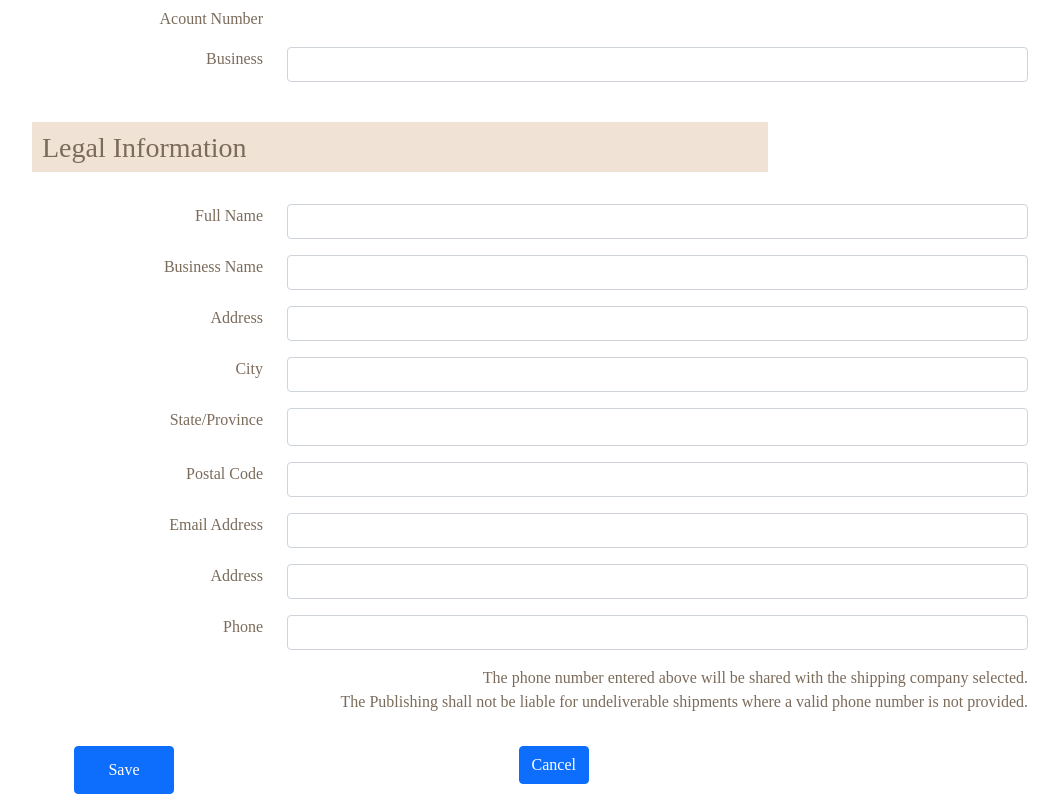
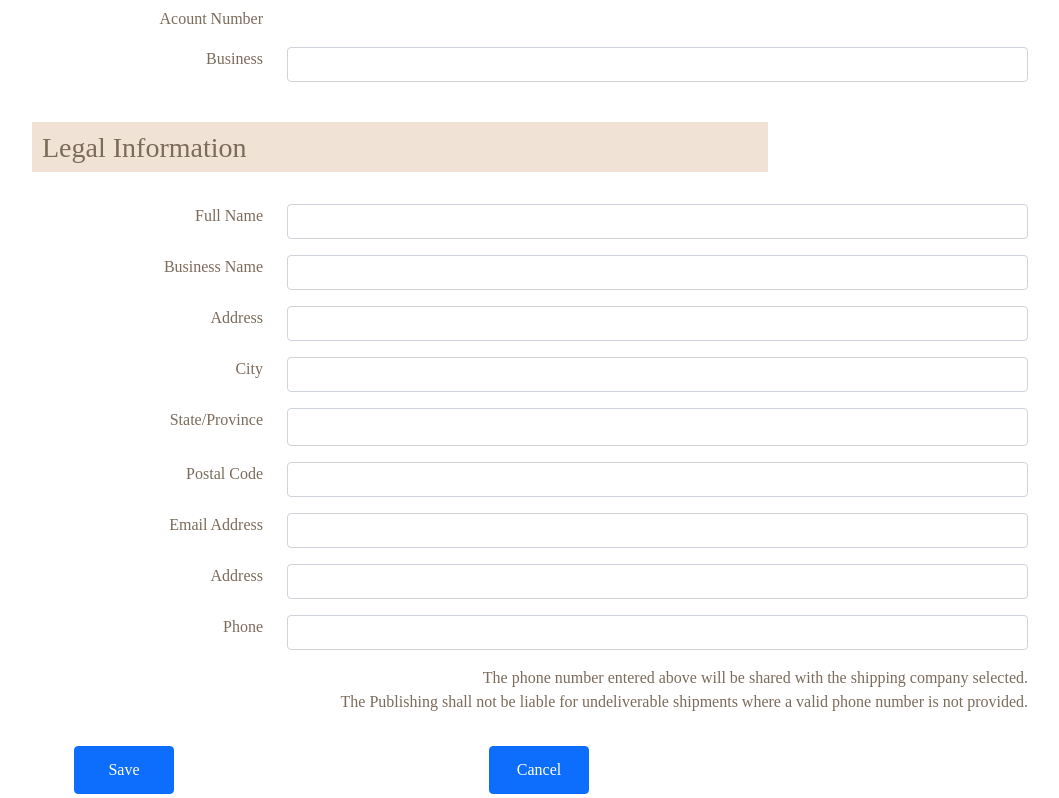
Before and after one commit to poloyacero/publish-web, a Next.js app: page /dashboard/accountinfo in a window 1280 px wide. Shown: the part 313-1111 px from the top of the page, without its empty margins (170-1229 px from the left). Built offline with nearby package versions, Linux system fonts and the light colour scheme; a web font is replaced by a local one.

Commit message:
add navbar dashboard css

```diff
--- a/components/Dashboard/NavMenuDashboard.module.css
+++ b/components/Dashboard/NavMenuDashboard.module.css
@@ -109,6 +109,17 @@
   padding: 10px;
 }
 
+.accountcancelbutton {
+  border-radius: 1 !important;
+  border-color: #7b6b5b;
+  display: block;
+  width: 100px;
+  height: 48px;
+  background-color: #fdfbfa;
+  color: #7b6b5b;
+  padding: 10px;
+}
+
 .billingsavebutton {
   border-radius: 1 !important;
   display: block;
--- a/pages/dashboard/homedashboard.tsx
+++ b/pages/dashboard/homedashboard.tsx
@@ -25,7 +25,7 @@ export default function homedashboard() {
                <Sidebar/>
                 <Col>
              <Col className={styles2.homecontainer}>
-             <h2 className={styles.ctext}>Welcome to the Publishing!1</h2>
+             <h2 className={styles.ctext}>Welcome to the Publishing!</h2>
              <p><Image src="/img/homepic.png" width="438px" height="auto" /></p>
 
              <p>How we can help you?<br/>
```
